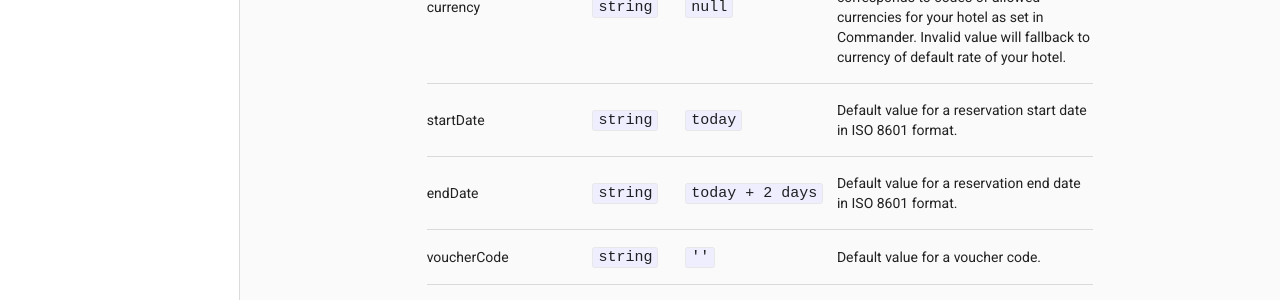
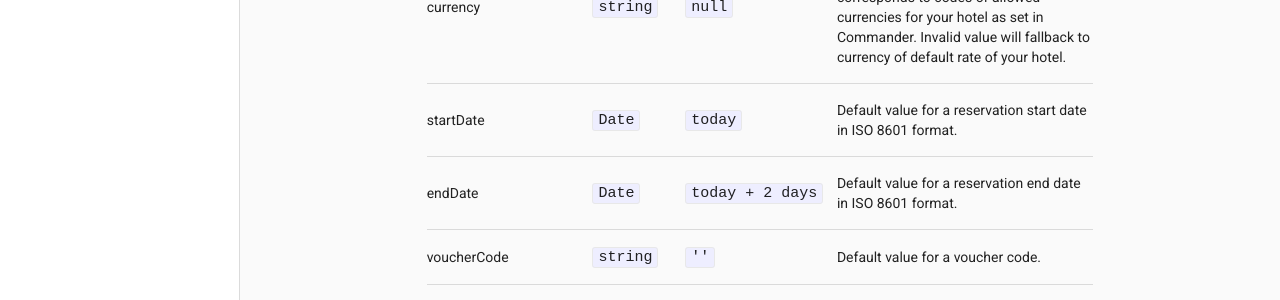
Before and after one commit to nikija/public, a Jekyll site: the page built from content/developers/distributor/widget.md, in a window 1280 px wide and 900 px high, scrolled down 3822 px. Shown: the part 148-448 px from the top of the window. Built offline with Jekyll 4.4.1, drawn with Linux system fonts in a browser that asks for light colours.

Commit message:
Update widget.md

```diff
--- a/content/developers/distributor/widget.md
+++ b/content/developers/distributor/widget.md
@@ -121,8 +121,8 @@ See that you have just one `<script>` tag containing `Mews.distributorEmbed` cal
 | openElements | `string` | `''` | List of comma separated css selectors of elements which will get automatically attached click event listeners for opening Distributor. The string is given as argument to `document.querySelectorAll` function, you get more info about its resemblance [here](https://developer.mozilla.org/en-US/docs/Web/API/Document/querySelectorAll) for example. <br><br> The click event is being delegated, meaning that each element is being looked up in website dynamically after the click happens. This way you can pass selector to elements which don't exist yet during initialization. |
 | language | `string` | `null` | Language code for default selected language of localization. Supported values corresponds to codes of allowed languages for your hotel as set in Commander. Invalid value will fallback to default language of your hotel.
 | currency | `string` | `null` | Currency code for default selected currency of prices. Supported values corresponds to codes of allowed currencies for your hotel as set in Commander. Invalid value will fallback to currency of default rate of your hotel.
-| startDate | `string` | `today` | Default value for a reservation start date in ISO 8601 format.
-| endDate | `string` | `today + 2 days` | Default value for a reservation end date in ISO 8601 format.
+| startDate | `Date` | `today` | Default value for a reservation start date in ISO 8601 format.
+| endDate | `Date` | `today + 2 days` | Default value for a reservation end date in ISO 8601 format.
 | voucherCode | `string` | `''` | Default value for a voucher code.
 | <a name="rooms"></a> rooms | `Array` | `null` | List of guids of room types to display in Distributor. If not set, all rooms are displayed.<br><br> You can get guid of room type from room type's detail page in Commander. The page can be found from room criteria's page (under Settings > "Your hotel's name" > Room criteria ) by selecting Room type criterion, and then by selecting corresponding room type from side menu. The guid is listed there as Identifier.
 | theme | `object` | `{}` | object used for setting custom theme values. See next [customization](#customization) for more info.
```
